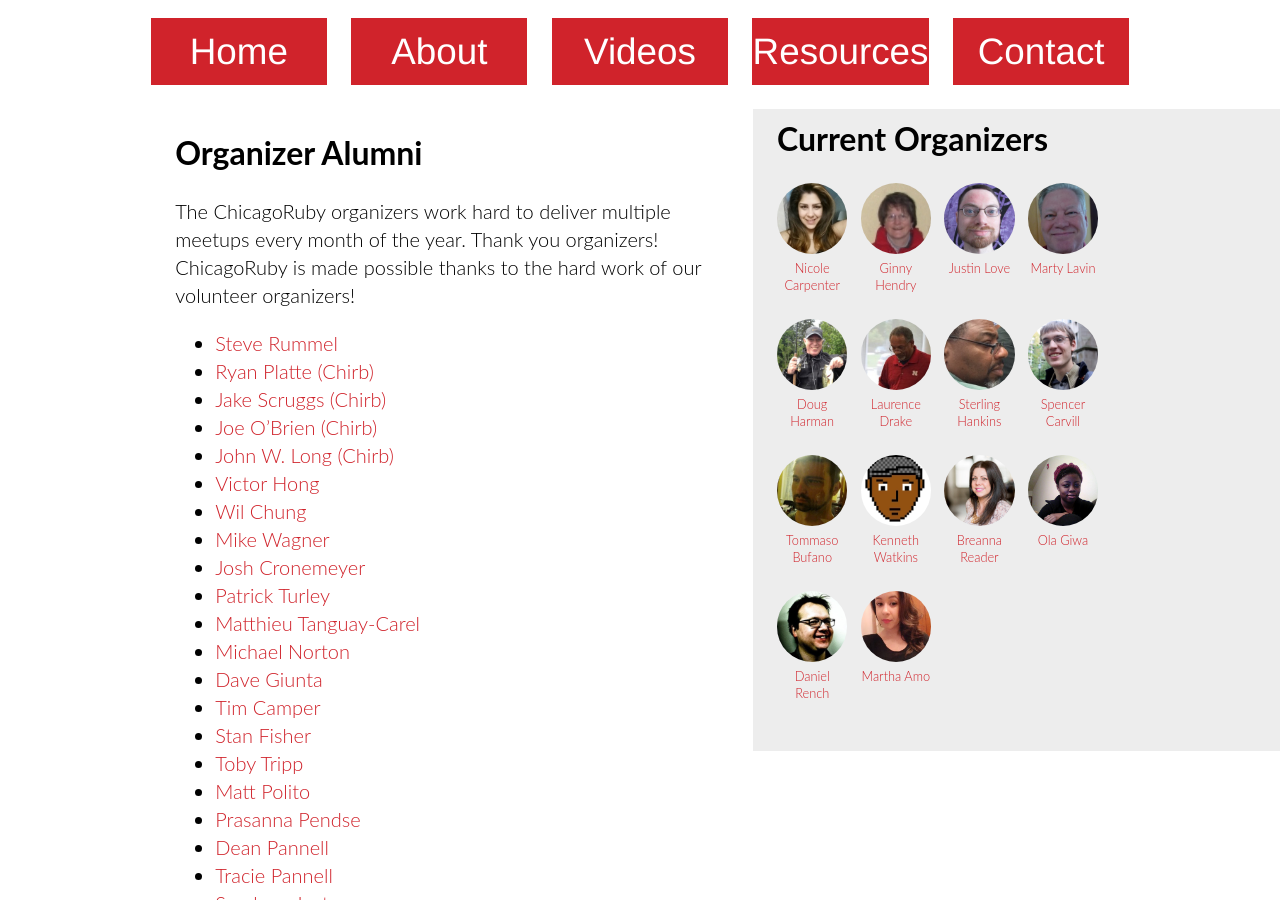
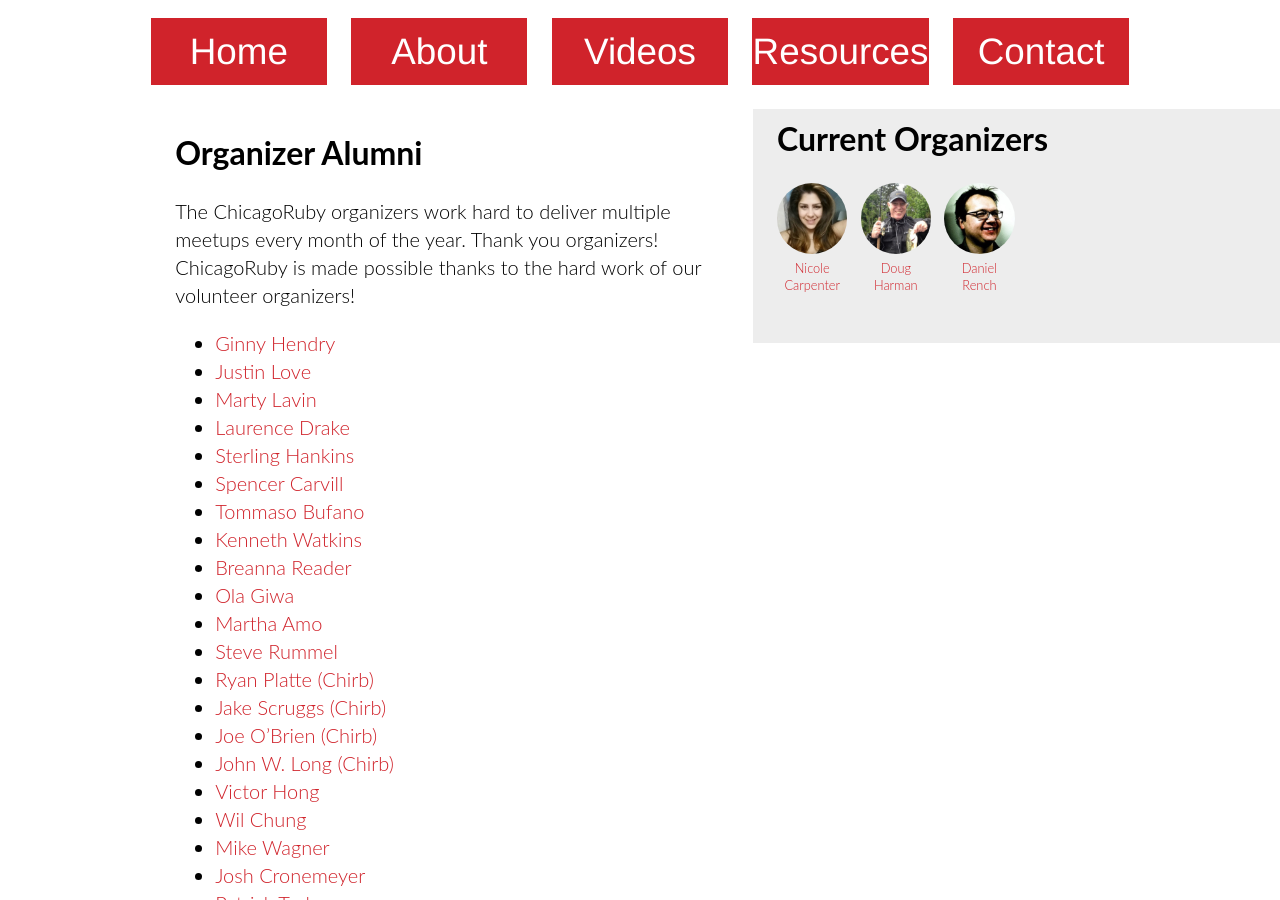
Before and after one commit to chicagoruby/chicagoruby-website, a Jekyll site: the page built from pages/advanced/organizers.md, in a window 1280 px wide and 900 px high, scrolled down 192 px. Built offline with Jekyll 4.4.1, drawn with Linux system fonts in a browser that asks for light colours; nearby versions of some CDN libraries; some of the changed lines change nothing that is shown.

Commit message:
Update active organizers

```diff
--- a/_data/organizers.yml
+++ b/_data/organizers.yml
@@ -2,6 +2,13 @@
   - name: Nicole Carpenter
     link: https://www.meetup.com/ChicagoRuby/members/190520517/
     photo: nicole_carpenter.jpg
+  - name: Doug Harman
+    link: http://www.meetup.com/ChicagoRuby/members/61690512/
+    photo: doug_harman.jpg
+  - name: Daniel Rench
+    link: http://www.meetup.com/ChicagoRuby/members/11715177/
+    photo: daniel_rench.jpg
+past:
   - name: Ginny Hendry
     link: http://twitter.com/ginnyhendry
     photo: ginny_hendry.jpg
@@ -11,9 +18,6 @@
   - name: Marty Lavin
     link: http://www.meetup.com/ChicagoRuby/members/1345203/
     photo: marty_lavin.jpg
-  - name: Doug Harman
-    link: http://www.meetup.com/ChicagoRuby/members/61690512/
-    photo: doug_harman.jpg
   - name: Laurence Drake
     link: http://www.meetup.com/ChicagoRuby/members/180942542/
     photo: laurence_drake.jpg
@@ -35,13 +39,9 @@
   - name: Ola Giwa
     link: https://twitter.com/AmazingSpeciali
     photo: ola_giwa.jpg
-  - name: Daniel Rench
-    link: http://www.meetup.com/ChicagoRuby/members/11715177/
-    photo: daniel_rench.jpg
   - name: Martha Amo
     link: https://www.linkedin.com/in/marthamamo/
     photo: martha_amo.jpg
-past:
   - name: Steve Rummel
     link: http://www.meetup.com/ChicagoRuby/members/3035910/
   - name: Ryan Platte (Chirb)
```
